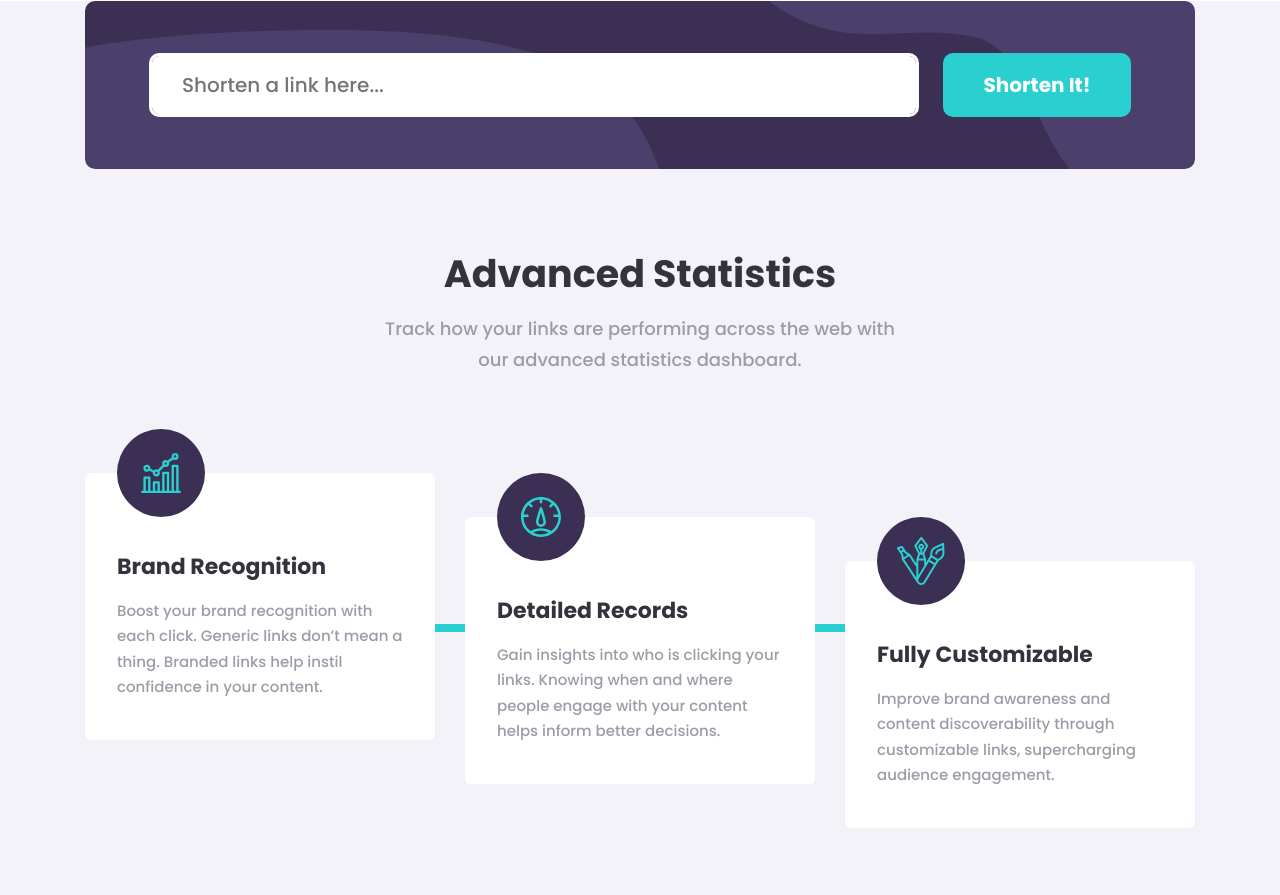
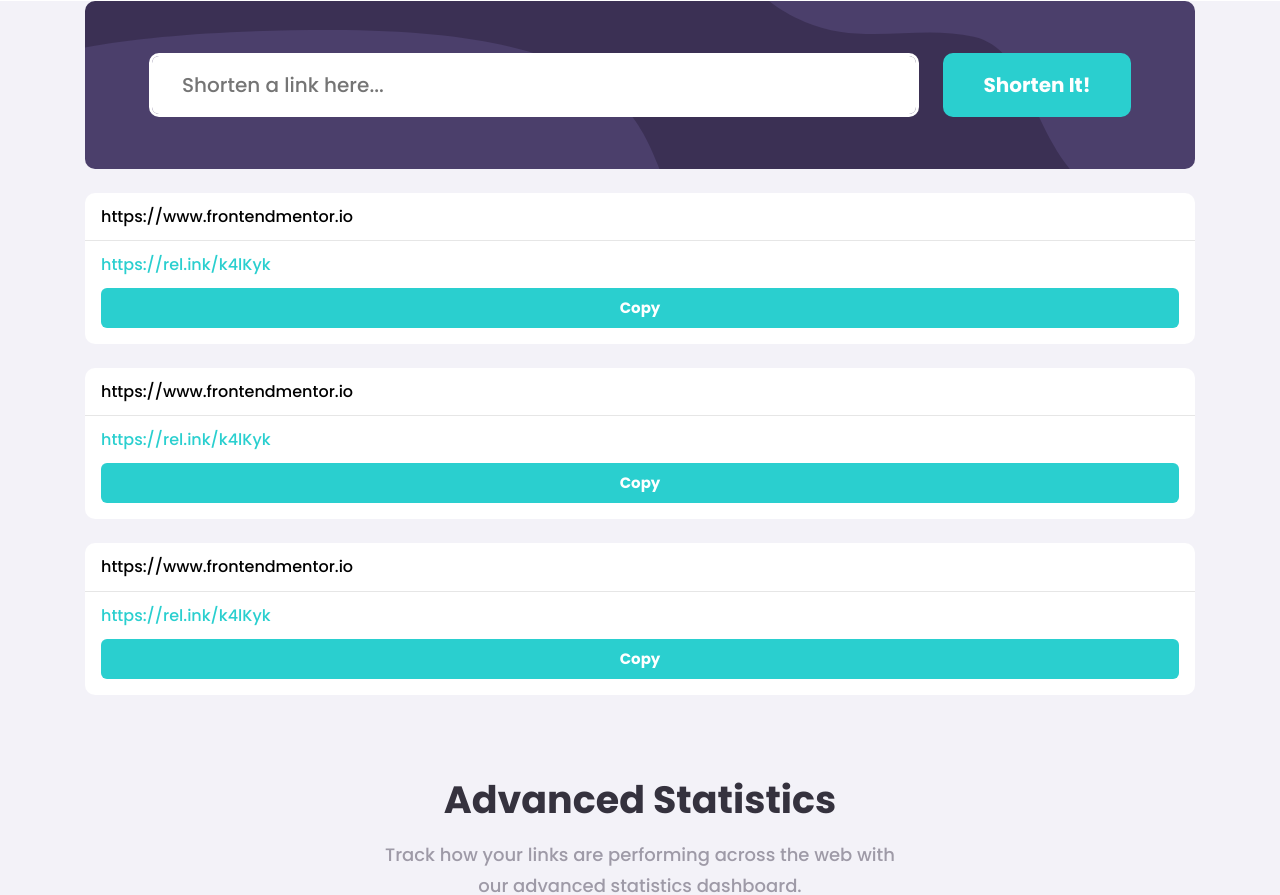
Before and after one commit to byronbyron/url-shortening-api, a website: page index.html in a window 1280 px wide. Shown: the part 707-1602 px from the top of the page. Drawn offline with Linux system fonts and the light colour scheme.

Commit message:
Add styles for url list

```diff
--- a/index.html
+++ b/index.html
@@ -62,7 +62,7 @@
       </div>
     </section>
 
-    <section class="bg-light">
+    <section class="bg-very-light">
       <div class="container">
         <form action="" class="form">
           <div class="form__group">
@@ -72,6 +72,36 @@
 
           <button type="submit" class="btn btn-primary form__button">Shorten It!</button>
         </form>
+
+        <ul class="url-list">
+          <li class="url-list__item">
+            <div class="url-list__item-head">
+              <a href="#">https://www.frontendmentor.io</a>
+            </div>
+            <div class="url-list__item-body">
+              <a href="#">https://rel.ink/k4lKyk</a>
+              <button type="button" class="btn btn-primary url-list__botton">Copy</button>
+            </div>
+          </li>
+          <li class="url-list__item">
+            <div class="url-list__item-head">
+              <a href="#">https://www.frontendmentor.io</a>
+            </div>
+            <div class="url-list__item-body">
+              <a href="#">https://rel.ink/k4lKyk</a>
+              <button type="button" class="btn btn-primary url-list__botton">Copy</button>
+            </div>
+          </li>
+          <li class="url-list__item">
+            <div class="url-list__item-head">
+              <a href="#">https://www.frontendmentor.io</a>
+            </div>
+            <div class="url-list__item-body">
+              <a href="#">https://rel.ink/k4lKyk</a>
+              <button type="button" class="btn btn-primary url-list__botton">Copy</button>
+            </div>
+          </li>
+        </ul>
 
         <div class="page__body">
           <h2 class="page__title">Advanced Statistics</h2>
--- a/src/scss/components/_base.scss
+++ b/src/scss/components/_base.scss
@@ -4,6 +4,7 @@
     --dark-violet: hsl(257, 27%, 26%);
     --red: hsl(0, 87%, 67%);
 
+    --very-light: hsl(255, 30%, 96%);
     --light: hsl(0, 0%, 75%);
     --gray: hsl(257, 7%, 63%);
     --dark: hsl(255, 11%, 22%);
@@ -56,8 +57,8 @@ p {
     border: 0;
 }
 
-.bg-light {
-    background-color: hsl(255, 30%, 96%);
+.bg-very-light {
+    background-color: var(--very-light);
 }
 
 .text-center {
--- a/src/scss/components/_buttons.scss
+++ b/src/scss/components/_buttons.scss
@@ -15,7 +15,7 @@
     background-color: transparent;
     border: 0;
     padding: 0.75rem 0.75rem;
-    border-radius: .25rem;
+    border-radius: 0.375rem;
     transition: color .15s ease-in-out,background-color .15s ease-in-out,border-color .15s ease-in-out,box-shadow .15s ease-in-out;
 }
 
--- /dev/null
+++ b/src/scss/components/_url-list.scss
@@ -0,0 +1,39 @@
+.url-list {
+    list-style: none;
+    padding-left: 0;
+    margin: 0;
+}
+
+.url-list__item {
+    background-color: var(--white);
+    border-radius: 0.625rem;
+    margin-top: 1.5rem;
+}
+
+.url-list__item-head {
+    padding: 0.625rem 1rem;
+    border-bottom: 1px solid hsl(0, 0, 90%);
+
+    a {
+        color: var(--dark-gray);
+        text-decoration: none;
+    }
+}
+
+.url-list__item-body {
+    padding: 0.625rem 1rem 1rem;
+
+    a {
+        color: var(--cyan);
+        text-decoration: none;
+    }
+}
+
+.url-list__botton {
+    font-size: 0.9375rem;
+    line-height: 1.6;
+    display: block;
+    width: 100%;
+    margin-top: 0.625rem;
+    padding: 0.5rem;
+}
--- a/src/scss/components/all.scss
+++ b/src/scss/components/all.scss
@@ -8,3 +8,4 @@
 @import 'form';
 @import 'card';
 @import 'boost';
+@import 'url-list';
```
Also changed, not shown: css/app.css, 1 other file.
